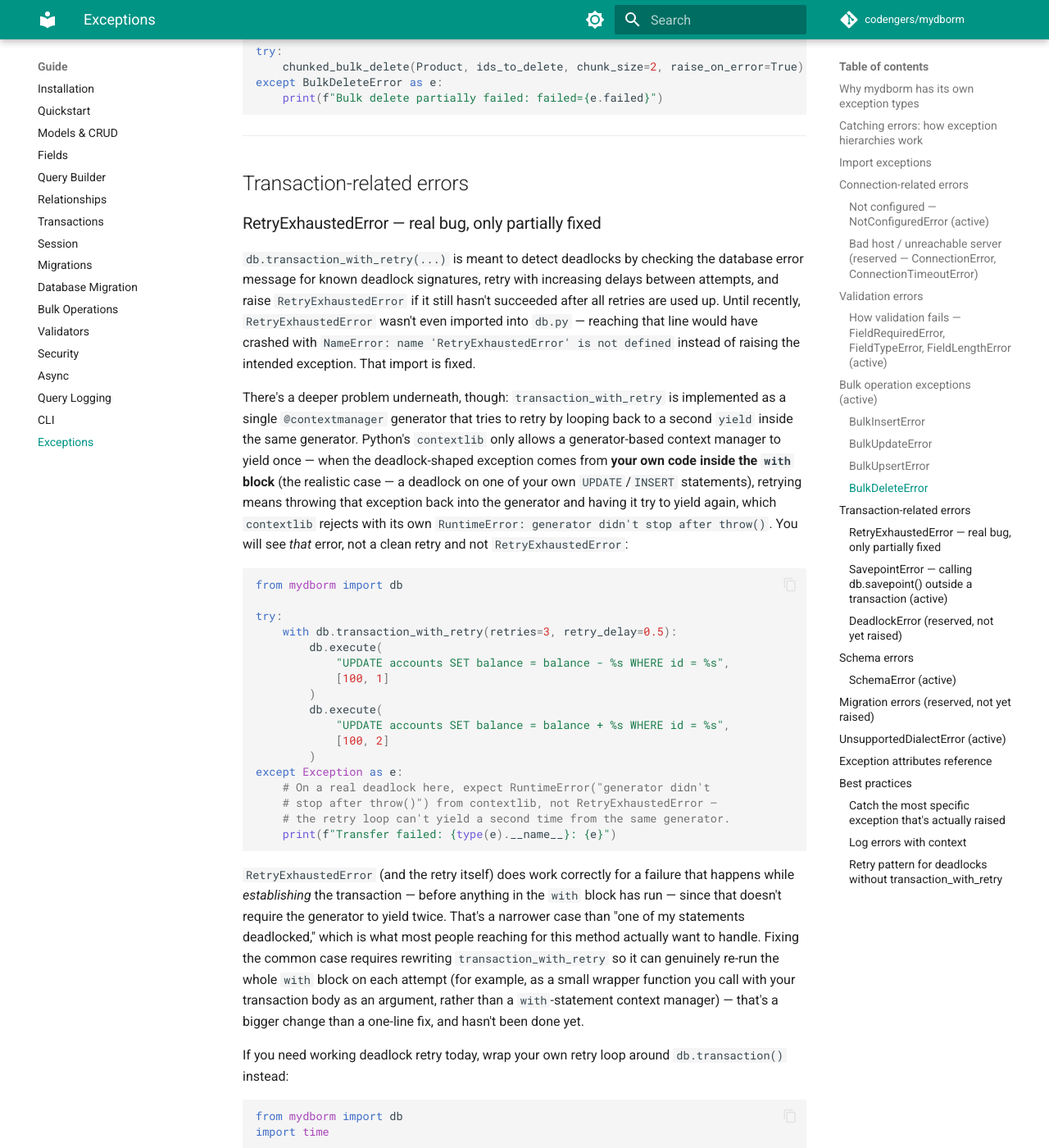
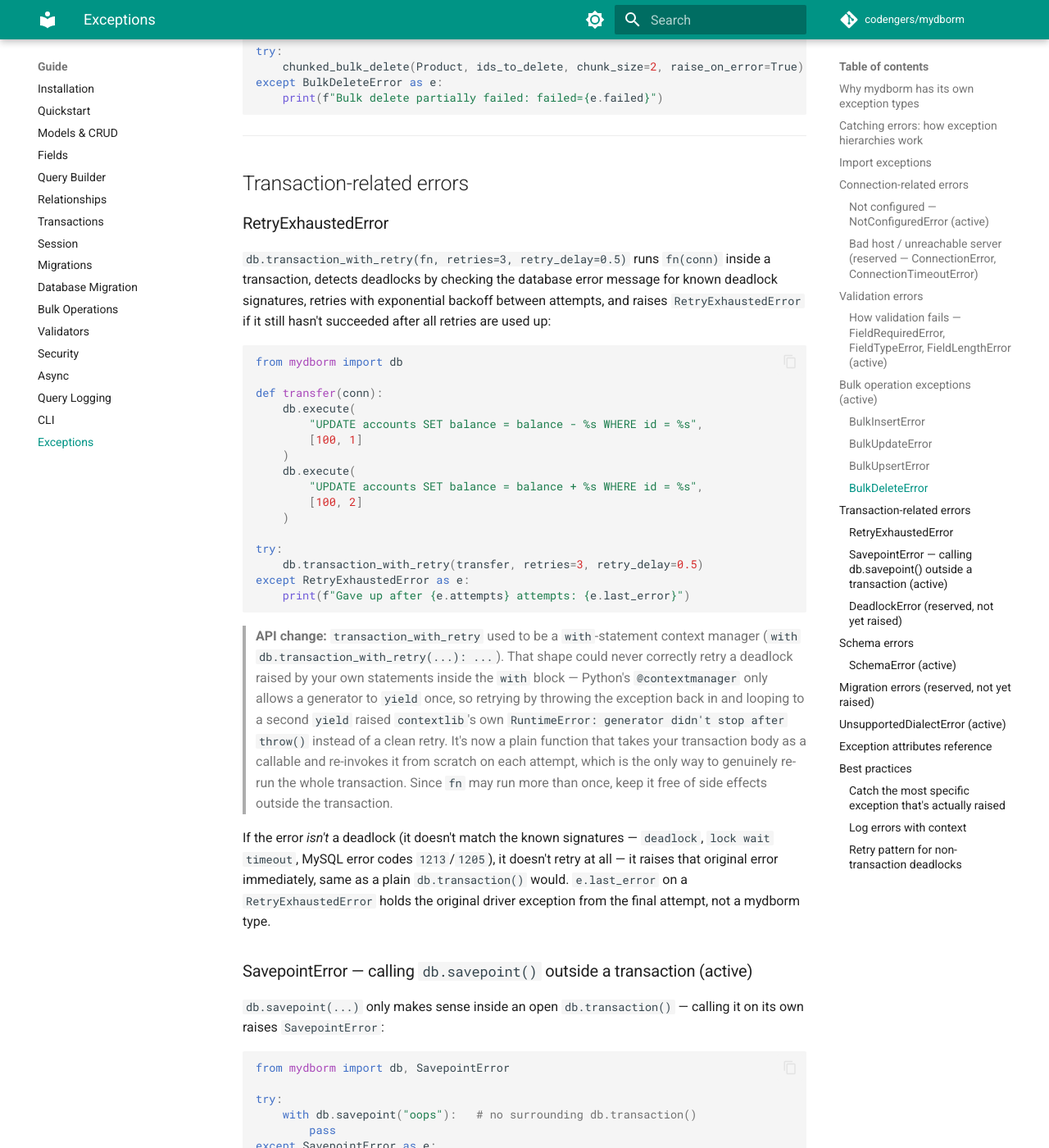
Before and after one commit to codengers/mydborm, an MkDocs documentation site: the page built from docs/guide/exceptions.md, in a window 1280 px wide and 1400 px high, scrolled down 8678 px. Shown: the whole window at 82% size. Built offline with MkDocs 1.6.1 and Material for MkDocs 9.7.7, drawn with Linux system fonts in a browser that asks for light colours; comment, search, counter and statistics services are not loaded; some of the changed text lies outside the part shown.

Commit message:
fix: transaction_with_retry can't retry deadlocks from its own with block (#91)
transaction_with_retry was a single-yield @contextmanager, so retrying a
deadlock raised by the caller's own statements inside the with block
required yielding a second time from the same generator. contextlib
forbids that and raised RuntimeError("generator didn't stop after
throw()") instead of retrying -- the realistic case for anyone reaching
for this method.

Fixes it by changing the API from a context manager to a plain function
that takes the transaction body as a callable (fn(conn)) and re-invokes
it from scratch on each attempt, since that's the only way to genuinely
re-run the with block. This is a breaking API change.

Also fixes a second, independent bug found while writing the regression
test: RetryExhaustedError was dead code, since every loop path either
continued, returned, or did a bare raise of the original exception -- the
"give up after N attempts" path could never be reached.

````diff
--- a/docs/guide/exceptions.md
+++ b/docs/guide/exceptions.md
@@ -440,93 +440,51 @@
 
 ## Transaction-related errors
 
-### RetryExhaustedError — real bug, only partially fixed
+### RetryExhaustedError
 
-`db.transaction_with_retry(...)` is meant to detect deadlocks by checking
-the database error message for known deadlock signatures, retry with
-increasing delays between attempts, and raise `RetryExhaustedError` if it
-still hasn't succeeded after all retries are used up. Until recently,
-`RetryExhaustedError` wasn't even imported into `db.py` — reaching that
-line would have crashed with `NameError: name 'RetryExhaustedError' is not
-defined` instead of raising the intended exception. That import is fixed.
-
-There's a deeper problem underneath, though: `transaction_with_retry` is
-implemented as a single `@contextmanager` generator that tries to retry by
-looping back to a second `yield` inside the same generator. Python's
-`contextlib` only allows a generator-based context manager to yield once —
-when the deadlock-shaped exception comes from **your own code inside the
-`with` block** (the realistic case — a deadlock on one of your own
-`UPDATE`/`INSERT` statements), retrying means throwing that exception back
-into the generator and having it try to yield again, which `contextlib`
-rejects with its own `RuntimeError: generator didn't stop after throw()`.
-You will see *that* error, not a clean retry and not `RetryExhaustedError`:
+`db.transaction_with_retry(fn, retries=3, retry_delay=0.5)` runs `fn(conn)`
+inside a transaction, detects deadlocks by checking the database error
+message for known deadlock signatures, retries with exponential backoff
+between attempts, and raises `RetryExhaustedError` if it still hasn't
+succeeded after all retries are used up:
 
 ```python
 from mydborm import db
 
+def transfer(conn):
+    db.execute(
+        "UPDATE accounts SET balance = balance - %s WHERE id = %s",
+        [100, 1]
+    )
+    db.execute(
+        "UPDATE accounts SET balance = balance + %s WHERE id = %s",
+        [100, 2]
+    )
+
 try:
-    with db.transaction_with_retry(retries=3, retry_delay=0.5):
-        db.execute(
-            "UPDATE accounts SET balance = balance - %s WHERE id = %s",
-            [100, 1]
-        )
-        db.execute(
-            "UPDATE accounts SET balance = balance + %s WHERE id = %s",
-            [100, 2]
-        )
-except Exception as e:
-    # On a real deadlock here, expect RuntimeError("generator didn't
-    # stop after throw()") from contextlib, not RetryExhaustedError —
-    # the retry loop can't yield a second time from the same generator.
-    print(f"Transfer failed: {type(e).__name__}: {e}")
+    db.transaction_with_retry(transfer, retries=3, retry_delay=0.5)
+except RetryExhaustedError as e:
+    print(f"Gave up after {e.attempts} attempts: {e.last_error}")
 ```
 
-`RetryExhaustedError` (and the retry itself) does work correctly for a
-failure that happens while *establishing* the transaction — before
-anything in the `with` block has run — since that doesn't require the
-generator to yield twice. That's a narrower case than "one of my
-statements deadlocked," which is what most people reaching for this
-method actually want to handle. Fixing the common case requires
-rewriting `transaction_with_retry` so it can genuinely re-run the whole
-`with` block on each attempt (for example, as a small wrapper function
-you call with your transaction body as an argument, rather than a
-`with`-statement context manager) — that's a bigger change than a
-one-line fix, and hasn't been done yet.
+> **API change:** `transaction_with_retry` used to be a `with`-statement
+> context manager (`with db.transaction_with_retry(...): ...`). That shape
+> could never correctly retry a deadlock raised by your own statements
+> inside the `with` block — Python's `@contextmanager` only allows a
+> generator to `yield` once, so retrying by throwing the exception back in
+> and looping to a second `yield` raised `contextlib`'s own
+> `RuntimeError: generator didn't stop after throw()` instead of a clean
+> retry. It's now a plain function that takes your transaction body as a
+> callable and re-invokes it from scratch on each attempt, which is the
+> only way to genuinely re-run the whole transaction. Since `fn` may run
+> more than once, keep it free of side effects outside the transaction.
 
-If you need working deadlock retry today, wrap your own retry loop
-around `db.transaction()` instead:
-
-```python
-from mydborm import db
-import time
-
-def transfer_with_retry(retries=3, retry_delay=0.5):
-    for attempt in range(retries + 1):
-        try:
-            with db.transaction():
-                db.execute(
-                    "UPDATE accounts SET balance = balance - %s WHERE id = %s",
-                    [100, 1]
-                )
-                db.execute(
-                    "UPDATE accounts SET balance = balance + %s WHERE id = %s",
-                    [100, 2]
-                )
-            return
-        except Exception as e:
-            if "deadlock" not in str(e).lower() or attempt == retries:
-                raise
-            time.sleep(retry_delay * (2 ** attempt))
-```
-
-Two details worth knowing about `transaction_with_retry` even given the
-limitation above: if the error *isn't* a deadlock (it doesn't match the
-known signatures), it doesn't retry at all — it raises that original
-error immediately, same as a plain `db.transaction()` would. And on the
-one path where `RetryExhaustedError` genuinely is reachable (the
-transaction-establishment case described above), `e.last_error` holds the
-original driver exception, not a mydborm type — `RetryExhaustedError` is
-just the wrapper telling you "we gave up."
+If the error *isn't* a deadlock (it doesn't match the known signatures —
+`deadlock`, `lock wait timeout`, MySQL error codes `1213`/`1205`), it
+doesn't retry at all — it raises that original error immediately, same as
+a plain `db.transaction()` would. `e.last_error` on a `RetryExhaustedError`
+holds the original driver exception from the final attempt, not a mydborm
+type.
 
 ### SavepointError — calling `db.savepoint()` outside a transaction (active)
 
@@ -714,7 +672,7 @@
 | `BulkDeleteError` | `inserted`, `failed`, `errors` | **Yes** |
 | `SavepointError` | `savepoint`, `message` | **Yes**, for the "outside a transaction" case (also a `RuntimeError`) |
 | `DeadlockError` | `message` | No |
-| `RetryExhaustedError` | `attempts`, `last_error` | Partially — only for failures while starting the transaction, not for a deadlock on your own statements (see above) |
+| `RetryExhaustedError` | `attempts`, `last_error` | **Yes**, raised once `transaction_with_retry`'s retries are exhausted on a deadlock-shaped error |
 | `MigrationError` | `version`, `sql`, `message` | No |
 | `SchemaError` | `table`, `missing_columns`, `extra_columns` | **Yes** |
 | `UnsupportedDialectError` | `dialect`, `supported` | **Yes** (also a `ValueError`) |
@@ -777,12 +735,13 @@
         raise
 ```
 
-### Retry pattern for deadlocks without transaction_with_retry
+### Retry pattern for non-transaction deadlocks
 
-If you need retry behavior outside of `db.transaction_with_retry(...)`,
-you can write your own loop. Since deadlocks aren't currently raised as a
-typed `DeadlockError`, match on the driver's own exception type or message
-instead:
+`db.transaction_with_retry(...)` covers the common case of retrying a
+`db.transaction()` body. If you need the same kind of retry around logic
+that isn't a transaction, write your own loop. Since deadlocks aren't
+currently raised as a typed `DeadlockError`, match on the driver's own
+exception type or message instead:
 
 ```python
 import time
````
Also changed, not shown: docs/feature_checklist.md (+9 -11 lines), docs/guide/transactions.md (+11 -6 lines), 2 other files.
